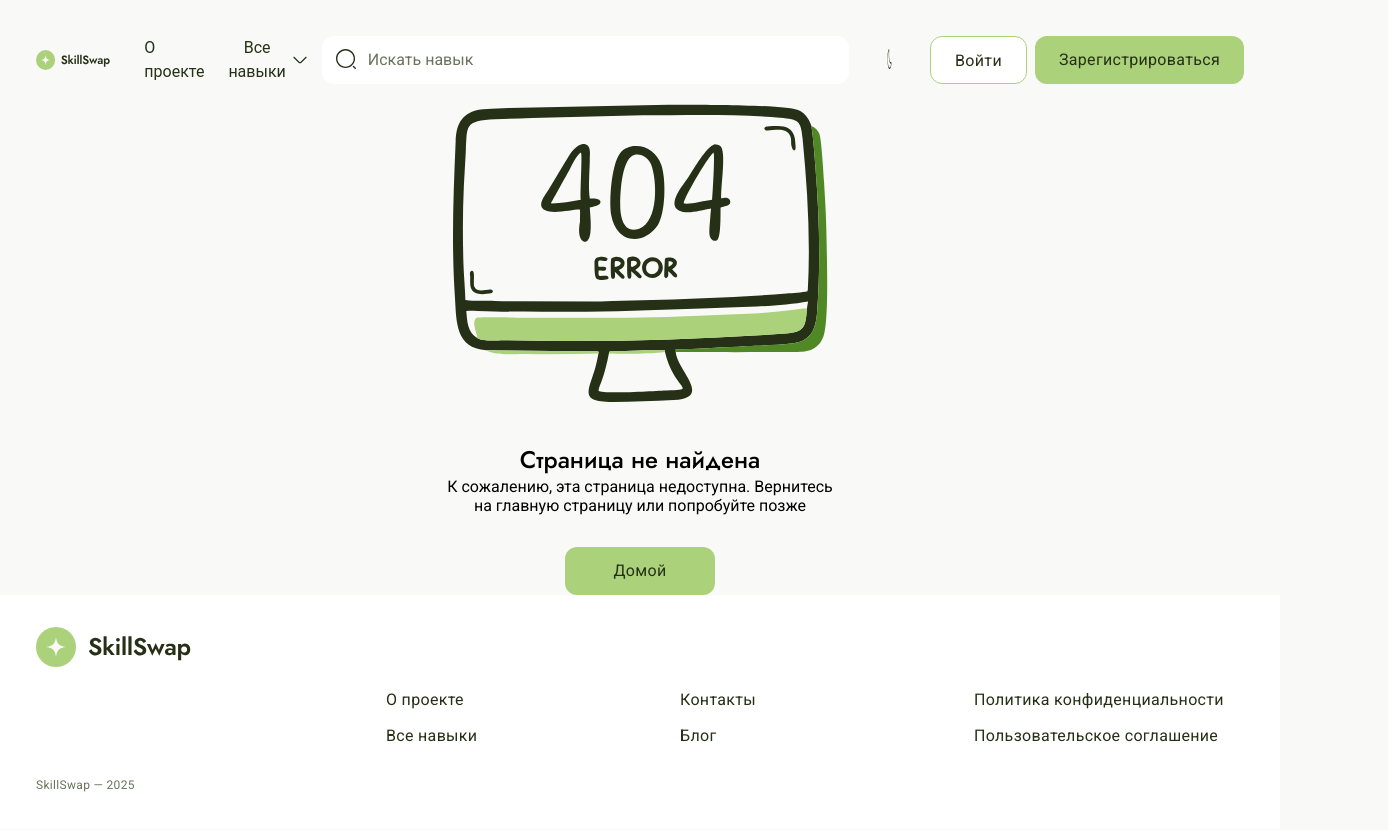
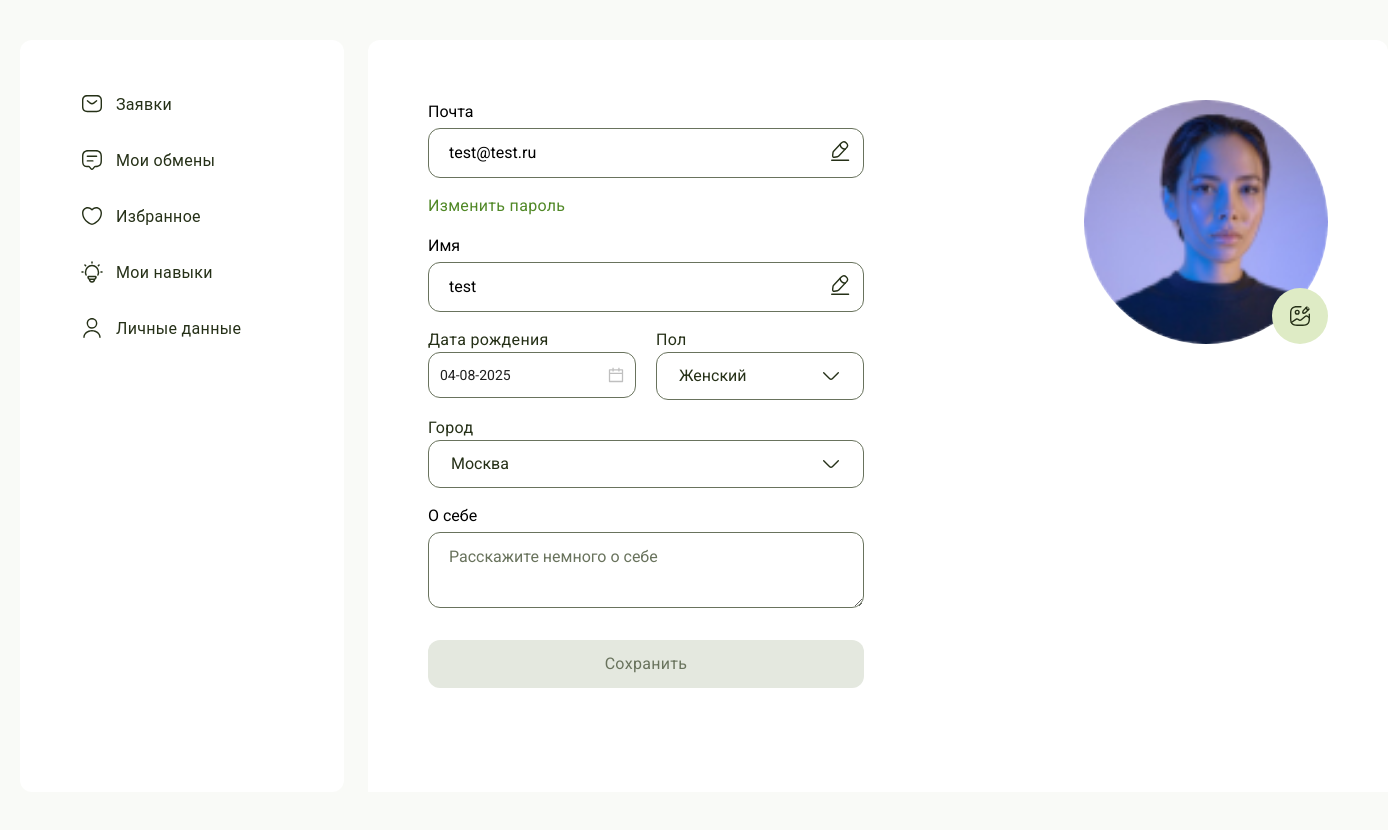
Before and after one commit to tanyanikitina176/SkillSwap, a React (Vite) app: page /profile in a window 1280 px wide. Shown: the top 830 px of the page, 1388 px wide, since content can reach past the window. Built offline with nearby package versions, Linux system fonts and the light colour scheme.

Commit message:
feat: добавлена страница профиля с компонентами ProfileMenu и ProfileInfo

```diff
--- a/src/app/App.tsx
+++ b/src/app/App.tsx
@@ -6,6 +6,7 @@ import { ConnetcError500 } from './../pages/page-500/page-500'
 import { RegistrationPage } from './../pages/RegistrationPage/RegistrationPage'
 import { ProfileMenu } from '@widgets/Profile/ProfileMenu'
 import {LoginPage} from "../pages/LoginPage/LoginPage.tsx";
+import { ProfilePage } from '../pages/ProfilePage/ProfilePage'
 
 // import { useEffect, useState } from 'react'
 // import { fetchUsersData } from '@api/User/User-api'
@@ -31,6 +32,7 @@ function App() {
 					<Route path='/500' element={<ConnetcError500 />} />
 					<Route path='/reg' element={<RegistrationPage />} />
 					<Route path='/login' element={<LoginPage />} />
+					<Route path='/profile' element={<ProfilePage />} />
 
 				</Routes>
 
--- /dev/null
+++ b/src/pages/ProfilePage/ProfilePage.module.css
@@ -0,0 +1,8 @@
+.profile_page__container {
+  display: flex;
+  gap: 24px;
+  max-width: 1368px;
+  width: 100%;
+  margin: 0 auto;
+  padding: 40px 20px;
+}
--- /dev/null
+++ b/src/pages/ProfilePage/ProfilePage.tsx
@@ -0,0 +1,13 @@
+import { ProfileMenu } from '../../widgets/Profile/ProfileMenu';
+import { ProfileInfo } from '../../widgets/Profile/profile-info';
+import styles from './ProfilePage.module.css';
+import type { FC } from 'react';
+
+export const ProfilePage: FC = () => {
+  return (
+    <div className={styles.profile_page__container}>
+      <ProfileMenu />
+      <ProfileInfo />
+    </div>
+  );
+};
--- a/src/shared/ui/profile-menu/profile-menu.module.css
+++ b/src/shared/ui/profile-menu/profile-menu.module.css
@@ -3,11 +3,12 @@
   border-radius: 12px;
   flex-direction: column;
   align-items: center;
-  height: 42rem;
+  height: 752px;
   background-color: var(--card-bg, #ffffff);
   padding: 40px;
   font-family: "Roboto", sans-serif;
-  width: max-content;
+  width: 324px;
+  flex-shrink: 0;
   gap: 8px;
 }
 
--- a/src/widgets/Profile/profile-info.module.css
+++ b/src/widgets/Profile/profile-info.module.css
@@ -1,9 +1,12 @@
 .profile_info__container {
   display: flex;
   justify-content: space-between;
-  max-width: 1020px;
-  width: 100%;
+  width: 1020px;
+  height: 752px;
   padding: 60px;
+  flex-shrink: 0;
+  background-color: var(--card-bg, #ffffff);
+  border-radius: 12px 12px 0 0;
 }
 
 .form {
```
